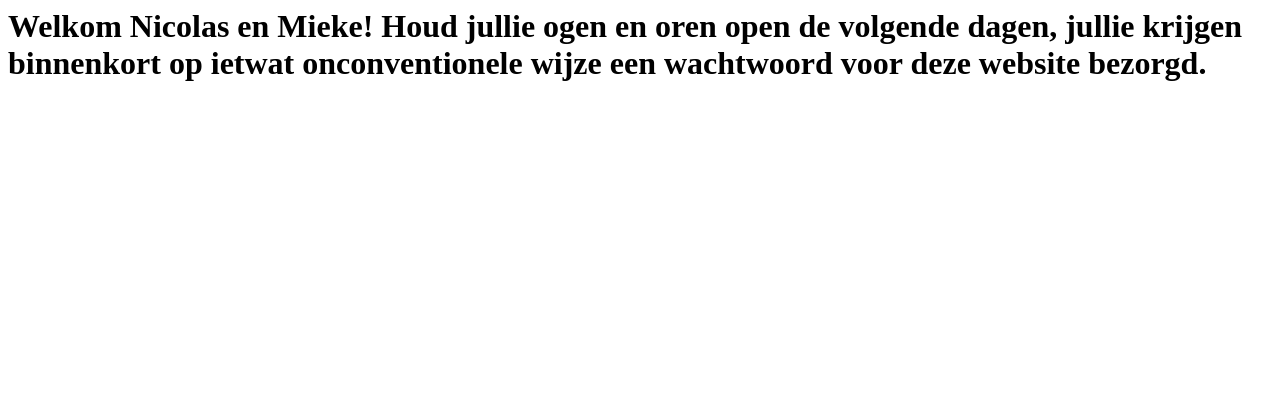
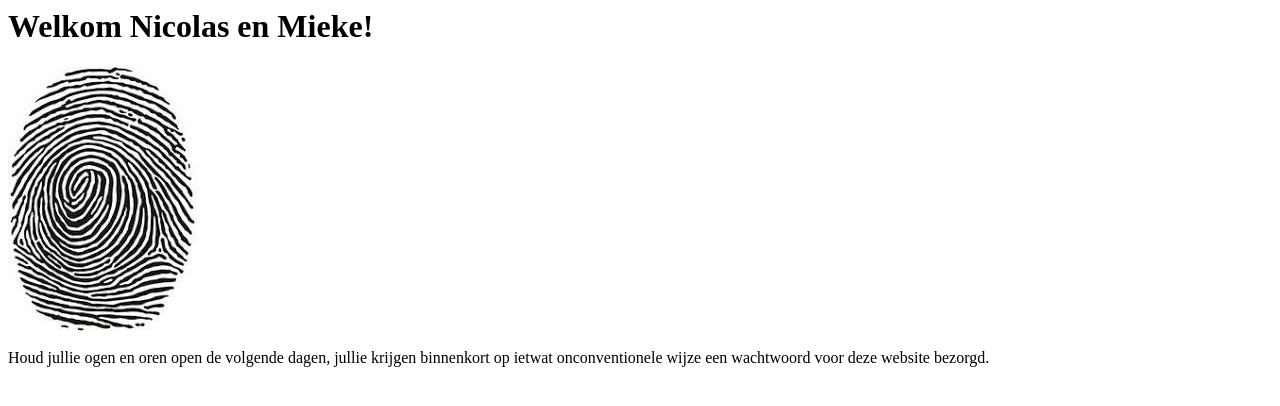
Before and after one commit to pverkind/graafwerkenDeMol, a plain HTML site: page index.html in a window 1280 px wide. Drawn offline with Linux system fonts and the light colour scheme.

Commit message:
Update index.html

```diff
--- a/index.html
+++ b/index.html
@@ -10,6 +10,8 @@
 </head>
 
 <body>
-<h1>Welkom Nicolas en Mieke! Houd jullie ogen en oren open de volgende dagen, jullie krijgen binnenkort op ietwat onconventionele wijze een wachtwoord voor deze website bezorgd.</h1>
+  <h1>Welkom Nicolas en Mieke!</h1>
+  <img src="pics/vingerafdruk.jpg"></img>
+  <p>Houd jullie ogen en oren open de volgende dagen, jullie krijgen binnenkort op ietwat onconventionele wijze een wachtwoord voor deze website bezorgd.</p>
 </body>
 </html>
```
